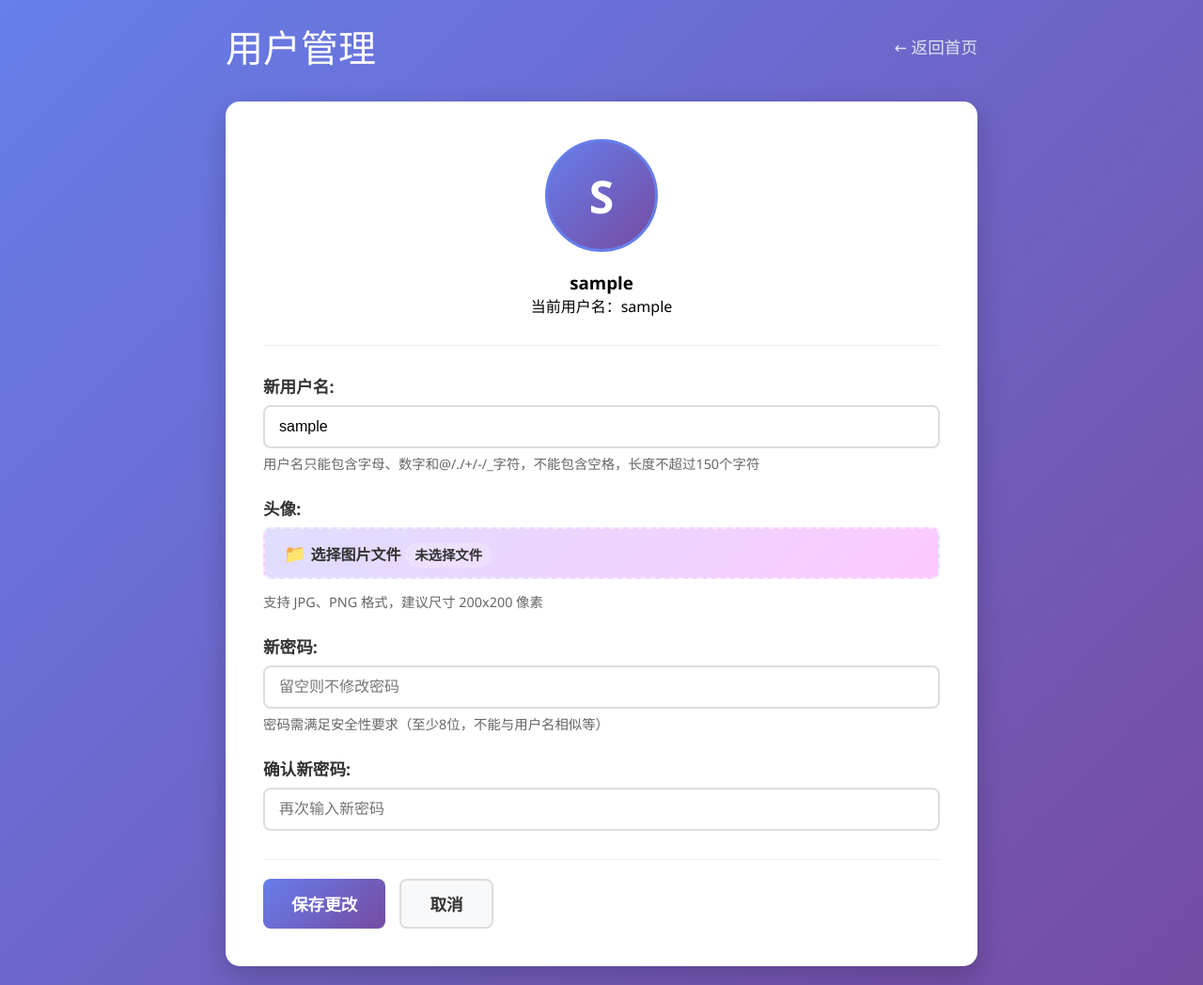
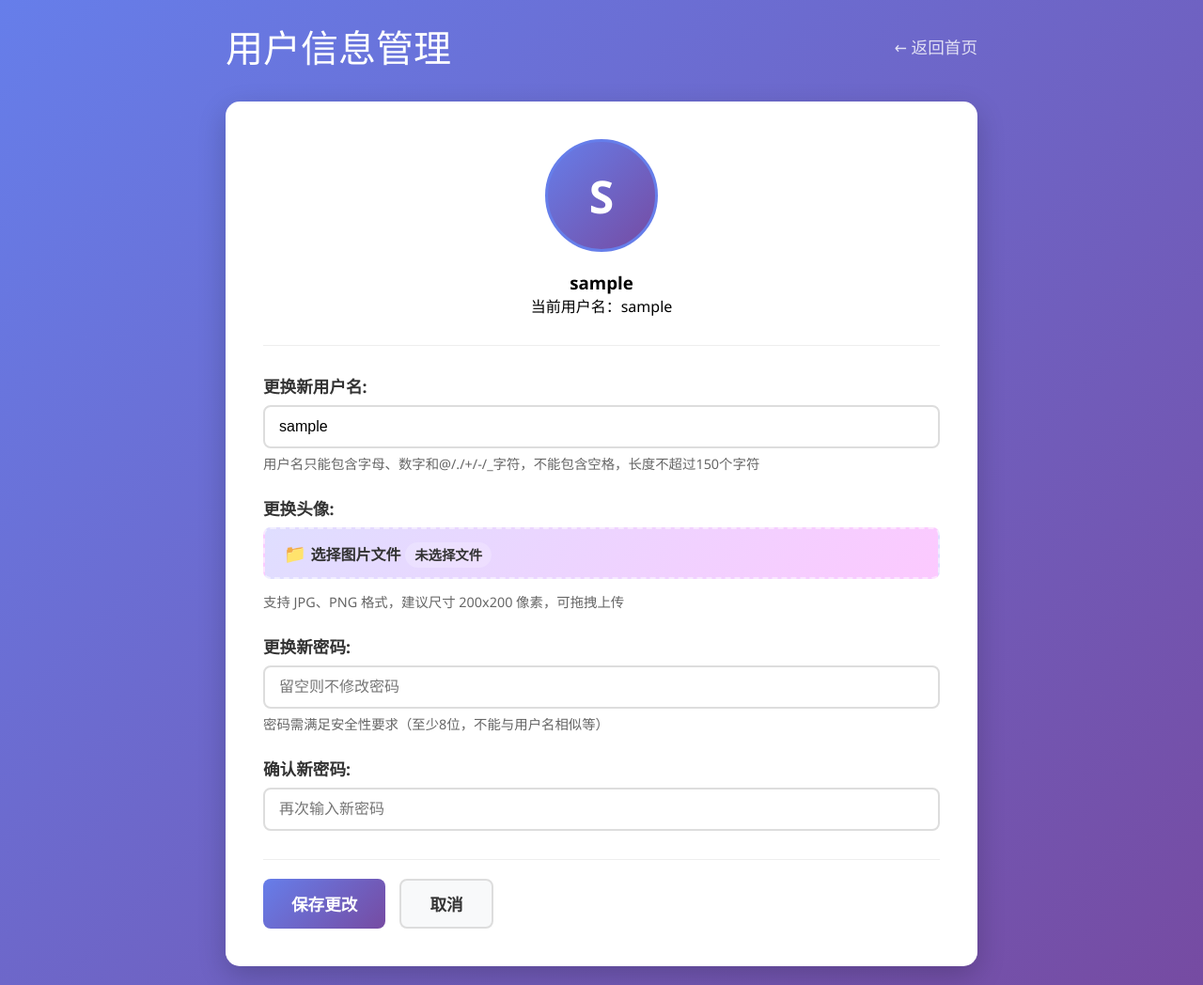
Before and after one commit to Pillowe582/Vigorous, a Django app: page /profile/ in a window 1280 px wide. Shown: the whole page at 94% size. Run offline with Django 5.2, Linux system fonts and the light colour scheme; the visitor is signed in with stand-in values (Sample User, id 1).

Commit message:
微调背景图和账户页面文案

```diff
--- a/accounts/templates/accounts/profile.html
+++ b/accounts/templates/accounts/profile.html
@@ -10,7 +10,7 @@
 <body>
     <div class="profile-container">
         <div class="profile-header">
-            <h1>用户管理</h1>
+            <h1>用户信息管理</h1>
             <a href="{% url 'web3d:home' %}" class="back-link">← 返回首页</a>
         </div>
 
@@ -42,13 +42,13 @@
                     {% csrf_token %}
 
                     <div class="form-group">
-                        <label for="new_username">新用户名:</label>
+                        <label for="new_username">更换新用户名:</label>
                         <input type="text" id="new_username" name="new_username" value="{{ user.username }}" maxlength="150">
                         <small class="help-text">用户名只能包含字母、数字和@/./+/-/_字符，不能包含空格，长度不超过150个字符</small>
                     </div>
 
                     <div class="form-group">
-                        <label for="avatar">头像:</label>
+                        <label for="avatar">更换头像:</label>
                         <div class="file-upload-wrapper">
                             <input type="file" id="avatar" name="avatar" accept="image/*" class="file-input">
                             <label for="avatar" class="file-upload-btn">
@@ -57,11 +57,11 @@
                                 <span class="file-name">未选择文件</span>
                             </label>
                         </div>
-                        <small class="help-text">支持 JPG、PNG 格式，建议尺寸 200x200 像素</small>
+                        <small class="help-text">支持 JPG、PNG 格式，建议尺寸 200x200 像素，可拖拽上传</small>
                     </div>
 
                     <div class="form-group">
-                        <label for="new_password">新密码:</label>
+                        <label for="new_password">更换新密码:</label>
                         <input type="password" id="new_password" name="new_password" placeholder="留空则不修改密码">
                         <small class="help-text">密码需满足安全性要求（至少8位，不能与用户名相似等）</small>
                     </div>
```
Also changed, not shown: web3d/static/homepage/bg/bg.png.
